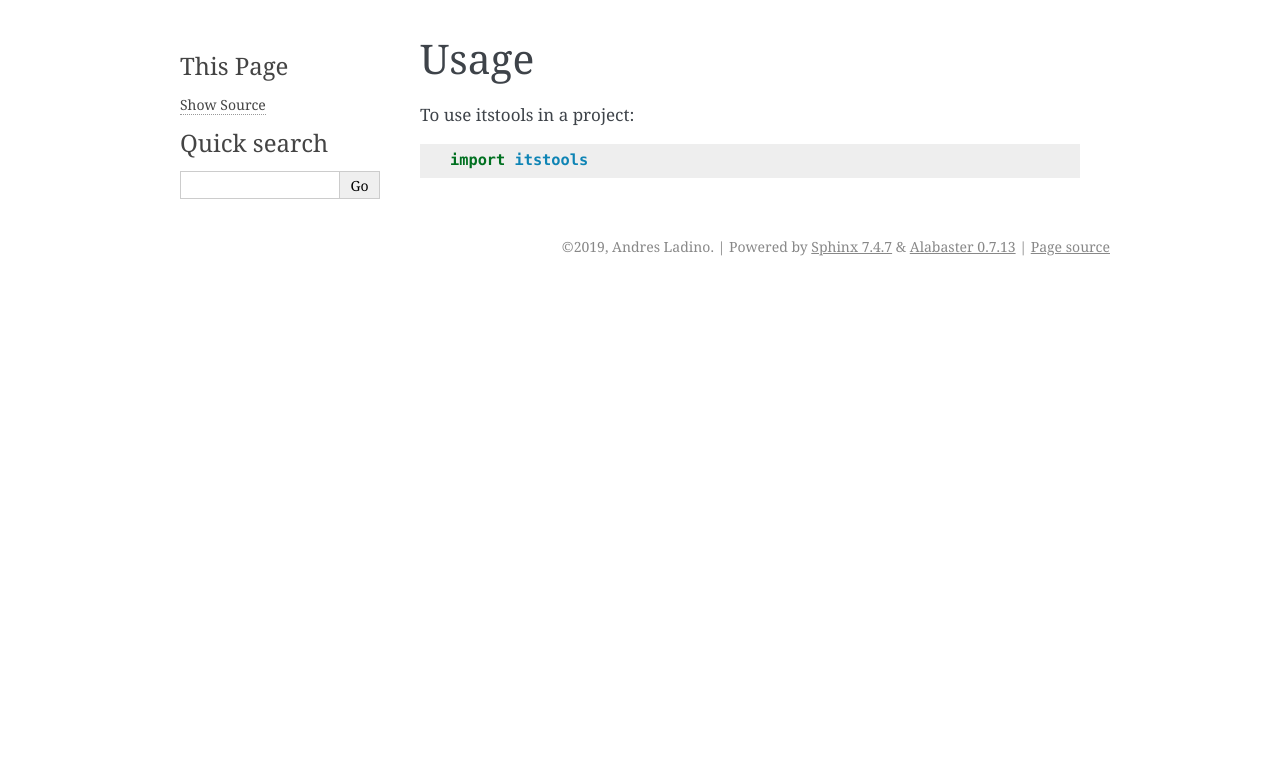
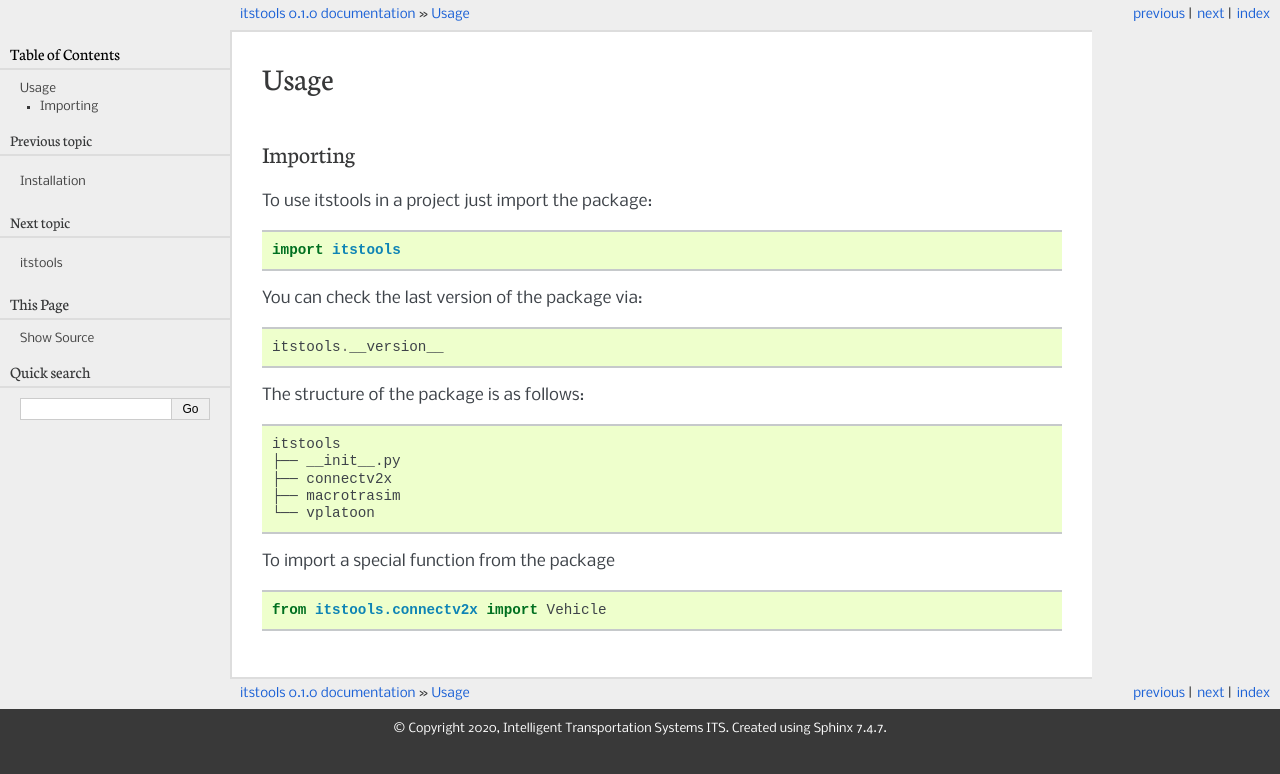
Before and after one commit to licit-lab/itstools, a Sphinx documentation site: the page built from docs/usage.rst, in a window 1280 px wide. Shown: the top 774 px of the page. Built offline with Sphinx 7.4.7, drawn with Linux system fonts in a browser that asks for light colours; pages that are not in the unit, such as notebooks, are missing from menus.

Commit message:
📄 Polishing documentation

```diff
--- a/docs/conf.py
+++ b/docs/conf.py
@@ -19,7 +19,8 @@
 #
 import os
 import sys
-sys.path.insert(0, os.path.abspath('..'))
+
+sys.path.insert(0, os.path.abspath(".."))
 
 import itstools.connectv2x
 import itstools.vplatoon
@@ -33,23 +34,23 @@
 
 # Add any Sphinx extension module names here, as strings. They can be
 # extensions coming with Sphinx (named 'sphinx.ext.*') or your custom ones.
-extensions = ['sphinx.ext.autodoc', 'sphinx.ext.viewcode']
+extensions = ["sphinx.ext.autodoc", "sphinx.ext.viewcode"]
 
 # Add any paths that contain templates here, relative to this directory.
-templates_path = ['_templates']
+templates_path = ["_templates"]
 
 # The suffix(es) of source filenames.
 # You can specify multiple suffix as a list of string:
 #
 # source_suffix = ['.rst', '.md']
-source_suffix = '.rst'
+source_suffix = ".rst"
 
 # The master toctree document.
-master_doc = 'index'
+master_doc = "index"
 
 # General information about the project.
-project = 'itstools'
-copyright = "2019, Andres Ladino"
+project = "itstools"
+copyright = "2020, Intelligent Transportation Systems ITS"
 author = "Andres Ladino"
 
 # The version info for the project you're documenting, acts as replacement
@@ -71,10 +72,10 @@
 # List of patterns, relative to source directory, that match files and
 # directories to ignore when looking for source files.
 # This patterns also effect to html_static_path and html_extra_path
-exclude_patterns = ['_build', 'Thumbs.db', '.DS_Store']
+exclude_patterns = ["_build", "Thumbs.db", ".DS_Store"]
 
 # The name of the Pygments (syntax highlighting) style to use.
-pygments_style = 'sphinx'
+pygments_style = "sphinx"
 
 # If true, `todo` and `todoList` produce output, else they produce nothing.
 todo_include_todos = False
@@ -85,7 +86,7 @@
 # The theme to use for HTML and HTML Help pages.  See the documentation for
 # a list of builtin themes.
 #
-html_theme = 'alabaster'
+html_theme = "pyramid"
 
 # Theme options are theme-specific and customize the look and feel of a
 # theme further.  For a list of options available for each theme, see the
@@ -96,13 +97,13 @@
 # Add any paths that contain custom static files (such as style sheets) here,
 # relative to this directory. They are copied after the builtin static files,
 # so a file named "default.css" will overwrite the builtin "default.css".
-html_static_path = ['_static']
+html_static_path = ["_static"]
 
 
 # -- Options for HTMLHelp output ---------------------------------------
 
 # Output file base name for HTML help builder.
-htmlhelp_basename = 'itstoolsdoc'
+htmlhelp_basename = "itstoolsdoc"
 
 
 # -- Options for LaTeX output ------------------------------------------
@@ -111,15 +112,12 @@
     # The paper size ('letterpaper' or 'a4paper').
     #
     # 'papersize': 'letterpaper',
-
     # The font size ('10pt', '11pt' or '12pt').
     #
     # 'pointsize': '10pt',
-
     # Additional stuff for the LaTeX preamble.
     #
     # 'preamble': '',
-
     # Latex figure (float) alignment
     #
     # 'figure_align': 'htbp',
@@ -129,9 +127,13 @@
 # (source start file, target name, title, author, documentclass
 # [howto, manual, or own class]).
 latex_documents = [
-    (master_doc, 'itstools.tex',
-     'itstools Documentation',
-     'Andres Ladino', 'manual'),
+    (
+        master_doc,
+        "itstools.tex",
+        "itstools Documentation",
+        "Andres Ladino",
+        "manual",
+    ),
 ]
 
 
@@ -139,11 +141,7 @@
 
 # One entry per manual page. List of tuples
 # (source start file, name, description, authors, manual section).
-man_pages = [
-    (master_doc, 'itstools',
-     'itstools Documentation',
-     [author], 1)
-]
+man_pages = [(master_doc, "itstools", "itstools Documentation", [author], 1)]
 
 
 # -- Options for Texinfo output ----------------------------------------
@@ -152,10 +150,13 @@
 # (source start file, target name, title, author,
 #  dir menu entry, description, category)
 texinfo_documents = [
-    (master_doc, 'itstools',
-     'itstools Documentation',
-     author,
-     'itstools',
-     'One line description of project.',
-     'Miscellaneous'),
+    (
+        master_doc,
+        "itstools",
+        "itstools Documentation",
+        author,
+        "itstools",
+        "One line description of project.",
+        "Miscellaneous",
+    ),
 ]
--- a/docs/installation.rst
+++ b/docs/installation.rst
@@ -8,13 +8,13 @@
 Stable release
 --------------
 
-To install vplatoon, run this command in your terminal:
+To install itstools, run this command in your terminal:
 
 .. code-block:: console
 
-    $ pip install itstools
+    $ pip install git+https://github.com/research-licit/itstools.git@main
 
-This is the preferred method to install vplatoon, as it will always install the most recent stable release.
+This is the preferred method to install itstools, as it will always install the most recent stable release.
 
 If you don't have `pip`_ installed, this `Python installation guide`_ can guide
 you through the process.
--- /dev/null
+++ b/docs/modules.rst
@@ -0,0 +1,7 @@
+itstools
+========
+
+.. toctree::
+   :maxdepth: 4
+
+   itstools
--- a/docs/usage.rst
+++ b/docs/usage.rst
@@ -2,6 +2,27 @@
 Usage
 =====
 
-To use itstools in a project::
+Importing
+#########
+
+To use itstools in a project just import the package:
+
+.. code-block:: python
 
     import itstools
+
+You can check the last version of the package via::
+
+    itstools.__version__
+
+The structure of the package is as follows::
+
+    itstools
+    ├── __init__.py
+    ├── connectv2x
+    ├── macrotrasim
+    └── vplatoon
+
+To import a special function from the package ::
+
+    from itstools.connectv2x import Vehicle
```
Also changed, not shown: README.rst (+5 -8 lines), docs/itstools.connectv2x.rst (added, +101 -0 lines), docs/itstools.macrotrasim.rst (added, +21 -0 lines), docs/itstools.rst (added, +20 -0 lines), docs/itstools.vplatoon.rst (added, +53 -0 lines), 1 other file.
